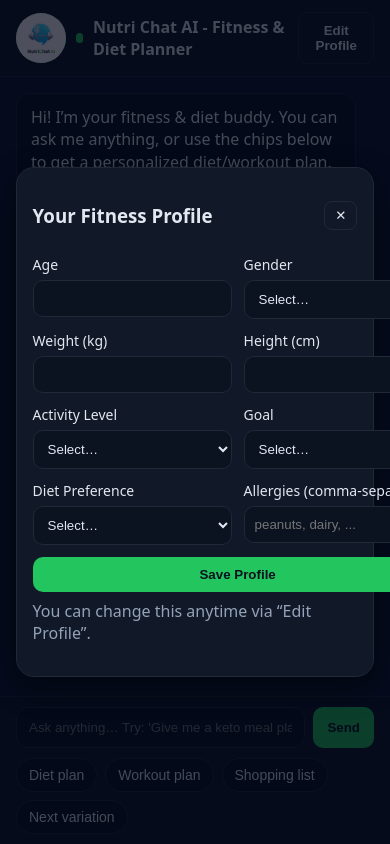
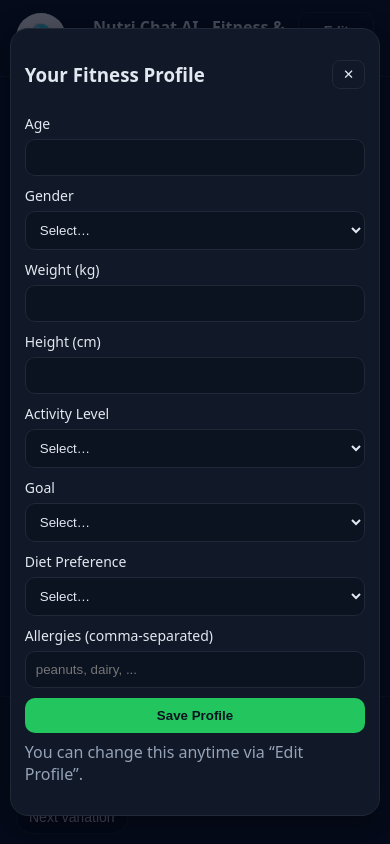
Before and after one commit to emmadi-siddharth-reddy/Fitness-diet-planner-chat-bot, a Flask app: page / in a window 390 px wide. Run offline with Flask 3, Linux system fonts and the light colour scheme.

Commit message:
mobile layout

```diff
--- a/static/styles.css
+++ b/static/styles.css
@@ -85,29 +85,63 @@
   align-items: center; justify-content: center;
   z-index: 1000;
 }
+
 .modal-card {
   width: min(720px, 92vw);
-  background: var(--panel); border:1px solid var(--border); border-radius:18px;
-  padding: 16px; box-shadow: 0 10px 30px rgba(0,0,0,.4);
+  max-width: 100%;
+  background: var(--panel);
+  border: 1px solid var(--border);
+  border-radius: 18px;
+  padding: 16px;
+  box-shadow: 0 10px 30px rgba(0,0,0,.4);
+  overflow-x: hidden; /* Prevent sideways scroll */
 }
-.modal-header { display:flex; align-items:center; justify-content:space-between; margin-bottom: 8px; }
-.icon-btn { background: transparent; border:1px solid var(--border); color:var(--text); border-radius:8px; padding:6px 10px; cursor:pointer; }
 
+.modal-header {
+  display:flex; align-items:center; justify-content:space-between; margin-bottom: 8px;
+}
+.icon-btn {
+  background: transparent; border:1px solid var(--border);
+  color:var(--text); border-radius:8px; padding:6px 10px; cursor:pointer;
+}
+
+/* Form grid */
 .grid {
-  display:grid; grid-template-columns: repeat(2, minmax(0, 1fr));
+  display: grid;
+  grid-template-columns: repeat(2, minmax(0, 1fr));
   gap: 12px;
 }
-.grid label { display:flex; flex-direction:column; gap:6px; font-size:14px; }
-.grid input, .grid select {
-  padding:10px; border-radius:10px; border:1px solid var(--border);
-  background:#0b1220; color:var(--text);
+.grid label {
+  display: flex;
+  flex-direction: column;
+  gap: 6px;
+  font-size: 14px;
+}
+.grid input,
+.grid select {
+  padding: 10px;
+  border-radius: 10px;
+  border: 1px solid var(--border);
+  background: #0b1220;
+  color: var(--text);
+  width: 100%;
 }
 .grid .row.span2 { grid-column: span 2; }
 
 .muted { color: var(--muted); }
 
 /* Mobile tweaks */
-@media (max-width: 680px) {
-  .grid { grid-template-columns: 1fr; }
+@media (max-width: 768px) {
+  .modal-card {
+    width: 95%;
+    padding: 14px;
+  }
+  .grid {
+    grid-template-columns: 1fr; /* Single column on mobile */
+    gap: 10px;
+  }
+  .grid .row.span2 {
+    grid-column: span 1; /* Button fits single column */
+  }
   .message { max-width: 95%; }
 }
```
